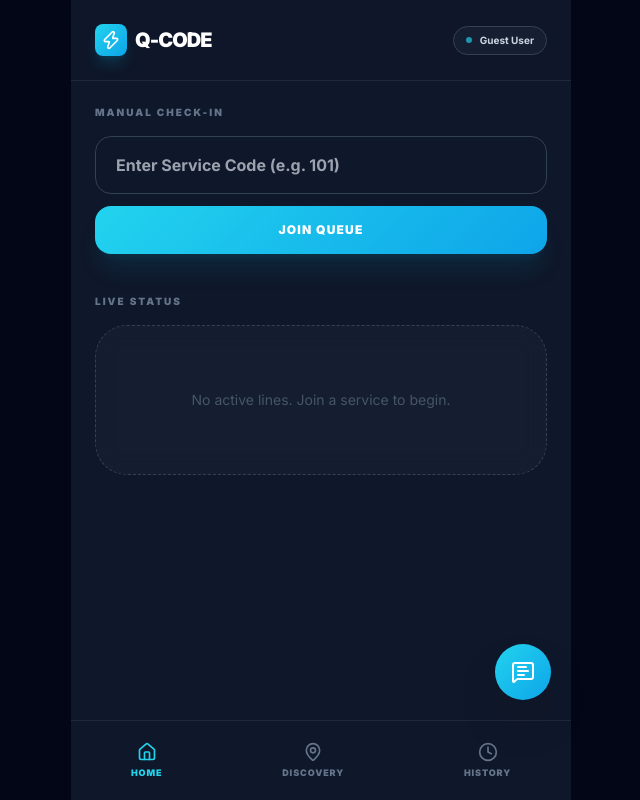
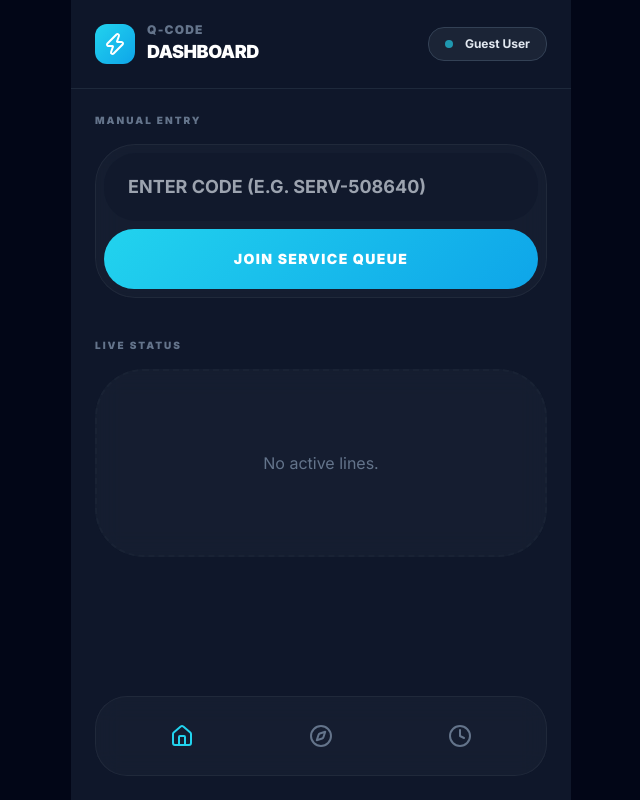
Before and after one commit to aremuelerepa-netizen/Q-code, a Flask app: page /userpage in a window 1280 px wide. Shown: the whole page, without its empty margins (319-959 px from the left). Run offline with Flask 3, Linux system fonts and the light colour scheme; the visitor is signed in with stand-in values (Sample User, id 1); some libraries are stand-ins or nearby versions.

Commit message:
Update Userpage.html

```diff
--- a/Queue Code/templates/Userpage.html
+++ b/Queue Code/templates/Userpage.html
@@ -10,136 +10,189 @@
     <script src="https://cdn.tailwindcss.com"></script>
     <script src="https://unpkg.com/lucide@latest"></script>
     <style>
-        body { font-family: 'Inter', sans-serif; background: #020617; color: white; margin: 0; overflow: hidden; }
-        .app-shell { max-width: 500px; margin: 0 auto; background: #0f172a; height: 100vh; display: flex; flex-direction: column; position: relative; }
-        .content-area { flex: 1; overflow-y: auto; padding-bottom: 100px; }
+        body { font-family: 'Inter', sans-serif; background: #020617; color: white; margin: 0; overflow: hidden; height: 100vh; }
+        .app-shell { max-width: 500px; margin: 0 auto; background: #0f172a; height: 100vh; display: flex; flex-direction: column; position: relative; padding-bottom: env(safe-area-inset-bottom); }
+        .content-area { flex: 1; overflow-y: auto; padding-bottom: 120px; -webkit-overflow-scrolling: touch; }
         .glass-card { background: rgba(30, 41, 59, 0.4); border: 1px solid rgba(255, 255, 255, 0.05); backdrop-filter: blur(12px); }
         .btn-cyan { background: linear-gradient(135deg, #22d3ee 0%, #0ea5e9 100%); transition: all 0.2s; }
         .btn-cyan:active { transform: scale(0.95); }
-        .ai-fab { position: absolute; bottom: 100px; right: 20px; z-index: 50; }
-        #chat-ui { position: absolute; bottom: 100px; right: 20px; width: 320px; height: 450px; z-index: 60; display: none; flex-direction: column; border: 1px solid rgba(34, 211, 238, 0.3); border-radius: 24px; }
-        .page { display: none; animation: fadeIn 0.4s ease-out; }
+
+        .page { display: none; animation: fadeIn 0.4s cubic-bezier(0.4, 0, 0.2, 1); }
         .page.active { display: block; }
-        @keyframes fadeIn { from { opacity: 0; transform: translateY(10px); } to { opacity: 1; transform: translateY(0); } }
+        @keyframes fadeIn { from { opacity: 0; transform: translateY(15px); } to { opacity: 1; transform: translateY(0); } }
 
-        /* Locked Feature Style */
-        .locked-overlay { background: rgba(15, 23, 42, 0.8); backdrop-filter: blur(4px); }
+        /* Premium Ticket Style */
+        .ticket-cutout { position: relative; overflow: hidden; }
+        .ticket-cutout::before, .ticket-cutout::after { content: ''; position: absolute; width: 20px; height: 20px; background: #0f172a; border-radius: 50%; top: 50%; transform: translateY(-50%); }
+        .ticket-cutout::before { left: -10px; }
+        .ticket-cutout::after { right: -10px; }
+
+        .modal-backdrop { background: rgba(2, 6, 23, 0.9); backdrop-filter: blur(8px); }
     </style>
 </head>
 
 <body>
 
     <div class="app-shell">
-        <header class="p-6 flex justify-between items-center bg-slate-900/80 border-b border-slate-800 shrink-0 backdrop-blur-md">
-            <div class="flex items-center gap-2">
-                <div class="w-8 h-8 btn-cyan rounded-lg flex items-center justify-center text-white shadow-lg shadow-cyan-500/20">
-                    <i data-lucide="zap" class="w-5 h-5"></i>
+        <header class="p-6 flex justify-between items-center bg-slate-900/90 border-b border-slate-800 shrink-0 backdrop-blur-xl z-50">
+            <div class="flex items-center gap-3">
+                <div class="w-10 h-10 btn-cyan rounded-xl flex items-center justify-center text-white">
+                    <i data-lucide="zap" class="w-6 h-6"></i>
                 </div>
-                <span class="text-xl font-black tracking-tighter uppercase">Q-CODE</span>
+                <div>
+                    <span class="text-xs font-black text-slate-500 uppercase tracking-widest block leading-none mb-1">Q-CODE</span>
+                    <span class="text-lg font-black tracking-tight uppercase leading-none">DASHBOARD</span>
+                </div>
             </div>
-            <div onclick="showUpgradeModal()" class="cursor-pointer bg-slate-800/50 px-3 py-1.5 rounded-full border border-slate-700 flex items-center gap-2">
-                <div class="w-1.5 h-1.5 bg-cyan-400 rounded-full animate-pulse"></div>
-                <span id="user-display-name" class="text-[10px] font-bold text-slate-300">Guest User</span>
+            <div onclick="showUpgradeModal()" class="cursor-pointer bg-slate-800/80 px-4 py-2 rounded-2xl border border-slate-700 flex items-center gap-3">
+                <div class="w-2 h-2 bg-cyan-400 rounded-full animate-pulse"></div>
+                <span id="user-display-name" class="text-xs font-bold text-slate-200">
+                    {% if email %}{{ email.split('@')[0] }}{% else %}Guest User{% endif %}
+                </span>
             </div>
         </header>
 
         <div class="content-area p-6">
             <div id="page-home" class="page active">
                 <div class="mb-10">
-                    <p class="text-[10px] font-black text-slate-500 uppercase tracking-[0.2em] mb-4">Manual Check-In</p>
-                    <div class="space-y-3">
-                        <input type="text" id="joinInput" placeholder="Enter Service Code (e.g. 101)"
-                            class="w-full bg-slate-900 border border-slate-700 rounded-2xl px-5 py-4 text-white font-bold outline-none focus:border-cyan-400 transition-all">
-                        <button onclick="handleJoin()" class="w-full py-4 btn-cyan rounded-2xl font-black text-white shadow-xl shadow-cyan-500/10 uppercase tracking-widest text-xs">Join Queue</button>
+                    <p class="text-[10px] font-black text-slate-500 uppercase tracking-[0.2em] mb-4">Manual Entry</p>
+                    <div class="glass-card p-2 rounded-[2.5rem] flex flex-col gap-2">
+                        <input type="text" id="joinInput" placeholder="Enter Code (e.g. SERV-508640)"
+                            class="w-full bg-slate-900/50 border-none rounded-[2rem] px-6 py-5 text-white font-bold text-lg outline-none uppercase">
+                        <button onclick="handleJoin()" class="w-full py-5 btn-cyan rounded-[2rem] font-black text-white uppercase tracking-widest text-sm">Join Service Queue</button>
                     </div>
                 </div>
 
                 <div id="active-queues" class="space-y-4">
                     <p class="text-[10px] font-black text-slate-500 uppercase tracking-[0.2em]">Live Status</p>
-                    <div id="empty-state" class="text-center py-16 glass-card rounded-[2rem] border-dashed border-slate-700">
-                        <p class="text-slate-600 text-sm">No active lines. Join a service to begin.</p>
+
+                    <div id="empty-state" class="text-center py-20 glass-card rounded-[3rem] border-2 border-dashed border-slate-800/50">
+                        <p class="text-slate-500 font-medium px-10">No active lines.</p>
+                    </div>
+
+                    <div id="live-ticket-container" class="hidden">
+                        <div class="glass-card rounded-[2.5rem] ticket-cutout p-8">
+                            <div class="flex justify-between items-start mb-6">
+                                <div>
+                                    <h2 id="service-name-display" class="text-2xl font-black text-white">---</h2>
+                                    <p id="status-tag" class="text-cyan-400 font-bold text-xs uppercase tracking-widest">Waiting</p>
+                                </div>
+                                <div class="text-right">
+                                    <div id="queue-position" class="text-4xl font-black text-white">#0</div>
+                                </div>
+                            </div>
+                        </div>
                     </div>
                 </div>
             </div>
+        </div>
 
-            <div id="page-near" class="page">
-                <p class="text-[10px] font-black text-slate-500 uppercase tracking-[0.2em] mb-6">Discovery</p>
-                <div id="near-list" class="space-y-4"></div>
-            </div>
-
-            <div id="page-history" class="page relative">
-                <p class="text-[10px] font-black text-slate-500 uppercase tracking-[0.2em] mb-6">Visit History</p>
-                <div id="history-locked" class="glass-card p-8 rounded-3xl text-center space-y-4">
-                    <div class="w-12 h-12 bg-cyan-400/10 text-cyan-400 rounded-full flex items-center justify-center mx-auto"><i data-lucide="lock" class="w-6 h-6"></i></div>
-                    <h4 class="font-bold">Unlock History</h4>
-                    <p class="text-xs text-slate-400">Add an email to your account to save your visit history across all devices.</p>
-                    <button onclick="showUpgradeModal()" class="w-full py-3 btn-cyan rounded-xl text-[10px] font-black uppercase">Secure My Account</button>
+        <div id="notifModal" class="fixed inset-0 z-[200] hidden flex items-center justify-center p-8 modal-backdrop">
+            <div class="glass-card w-full max-w-sm rounded-[3rem] p-10 text-center space-y-6 border-cyan-500/30">
+                <div id="notif-icon" class="w-16 h-16 bg-cyan-400/10 text-cyan-400 rounded-full flex items-center justify-center mx-auto">
+                    <i data-lucide="bell" class="w-8 h-8"></i>
                 </div>
-                <div id="history-list" class="hidden space-y-3"></div>
+                <h3 id="notif-title" class="text-xl font-black">Notification</h3>
+                <p id="notif-msg" class="text-xs text-slate-400"></p>
+                <button onclick="closeModal('notifModal')" class="w-full py-4 btn-cyan rounded-2xl font-black text-xs uppercase">Dismiss</button>
             </div>
         </div>
 
-        <div id="upgradeModal" class="fixed inset-0 bg-slate-950/90 z-[100] hidden flex items-center justify-center p-6">
-            <div class="glass-card w-full max-w-sm rounded-[2rem] p-8 text-center space-y-6">
-                <h3 class="text-xl font-black">Save Your Spot</h3>
-                <p class="text-xs text-slate-400 leading-relaxed">Linking your email allows us to notify you when it's your turn and keeps your Q-CODE safe.</p>
-                <input type="email" id="upgradeEmail" placeholder="Enter your email" class="w-full bg-slate-900 border border-slate-700 rounded-xl px-4 py-3 text-sm outline-none focus:border-cyan-400">
-                <button onclick="submitUpgrade()" class="w-full py-4 btn-cyan rounded-xl font-black text-xs uppercase tracking-widest">Upgrade Account</button>
-                <button onclick="closeUpgradeModal()" class="text-slate-500 text-[10px] font-bold uppercase">Maybe Later</button>
+        <div id="endCodeModal" class="fixed inset-0 z-[300] hidden flex items-center justify-center p-8 modal-backdrop">
+            <div class="glass-card w-full max-w-sm rounded-[3rem] p-10 text-center space-y-6 border-green-500/30">
+                <div class="w-20 h-20 bg-green-500/20 text-green-400 rounded-full flex items-center justify-center mx-auto animate-bounce">
+                    <i data-lucide="check-circle" class="w-10 h-10"></i>
+                </div>
+                <h3 class="text-2xl font-black">Your Turn!</h3>
+                <p class="text-xs text-slate-400">Please provide the <b>End Code</b> from the admin to complete your session.</p>
+                <input type="text" id="endCodeInput" placeholder="Enter End Code" class="w-full bg-slate-900 border border-slate-700 rounded-2xl px-4 py-4 text-center text-white font-bold uppercase">
+                <button onclick="verifyEndCode()" class="w-full py-5 bg-green-500 rounded-2xl font-black text-white uppercase text-xs">Verify & Finish</button>
             </div>
         </div>
 
-        <button onclick="toggleChat()" class="ai-fab w-14 h-14 btn-cyan rounded-full shadow-2xl flex items-center justify-center">
-            <i data-lucide="message-square-text" class="text-white w-6 h-6"></i>
-        </button>
-
-        <nav class="absolute bottom-0 left-0 right-0 h-20 bg-slate-900 border-t border-slate-800 flex justify-around items-center z-40">
-            <button onclick="nav('home')" id="nav-home" class="flex flex-col items-center gap-1 text-cyan-400">
-                <i data-lucide="home" class="w-5 h-5"></i><span class="text-[9px] font-black uppercase tracking-widest">Home</span>
-            </button>
-            <button onclick="nav('near')" id="nav-near" class="flex flex-col items-center gap-1 text-slate-500">
-                <i data-lucide="map-pin" class="w-5 h-5"></i><span class="text-[9px] font-black uppercase tracking-widest">Discovery</span>
-            </button>
-            <button onclick="nav('history')" id="nav-history" class="flex flex-col items-center gap-1 text-slate-500">
-                <i data-lucide="clock" class="w-5 h-5"></i><span class="text-[9px] font-black uppercase tracking-widest">History</span>
-            </button>
+        <nav class="absolute bottom-6 left-6 right-6 h-20 glass-card rounded-[2rem] flex justify-around items-center z-40 px-4">
+            <button onclick="nav('home')" class="text-cyan-400"><i data-lucide="home"></i></button>
+            <button onclick="nav('near')" class="text-slate-500"><i data-lucide="compass"></i></button>
+            <button onclick="nav('history')" class="text-slate-500"><i data-lucide="clock"></i></button>
         </nav>
     </div>
 
     <script>
         lucide.createIcons();
+        let activeTicketId = null;
 
-        function nav(p) {
-            document.querySelectorAll('.page').forEach(page => page.classList.remove('active'));
-            document.getElementById('page-' + p).classList.add('active');
-            document.querySelectorAll('nav button').forEach(btn => btn.classList.replace('text-cyan-400', 'text-slate-500'));
-            document.getElementById('nav-' + p).classList.replace('text-slate-500', 'text-cyan-400');
-            if (p === 'near') renderNear();
+        function showModal(id, title, msg) {
+            if(title) document.getElementById('notif-title').innerText = title;
+            if(msg) document.getElementById('notif-msg').innerText = msg;
+            document.getElementById(id).classList.remove('hidden');
         }
 
-        function showUpgradeModal() { document.getElementById('upgradeModal').classList.remove('hidden'); }
-        function closeUpgradeModal() { document.getElementById('upgradeModal').classList.add('hidden'); }
+        function closeModal(id) { document.getElementById(id).classList.add('hidden'); }
 
-        async function submitUpgrade() {
-            const email = document.getElementById('upgradeEmail').value;
-            if(!email) return alert("Email required");
+        async function handleJoin() {
+            const code = document.getElementById('joinInput').value.trim().toUpperCase();
+            if(!code) return showModal('notifModal', 'Error', 'Please enter a service code.');
 
             try {
-                const res = await fetch('/api/auth/upgrade-identity', {
+                const res = await fetch('/api/queue/join', {
                     method: 'POST',
                     headers: {'Content-Type': 'application/json'},
-                    body: JSON.stringify({ email })
+                    body: JSON.stringify({
+                        service_code: code,
+                        visitor_name: document.getElementById('user-display-name').innerText
+                    })
                 });
-                if(res.ok) {
-                    document.getElementById('user-display-name').innerText = email.split('@')[0];
-                    closeUpgradeModal();
-                    alert("Account upgraded! History unlocked.");
+                const data = await res.json();
+                if(data.status === 'success') {
+                    activeTicketId = data.ticket_id;
+                    showModal('notifModal', 'Joined!', `You are position #${data.position} in the queue.`);
+                    updateUI(data);
+                    startStatusPolling();
+                } else {
+                    showModal('notifModal', 'Invalid Code', 'That service code was not recognized.');
                 }
-            } catch (e) { alert("Upgrade failed."); }
+            } catch(e) { showModal('notifModal', 'System Error', 'Could not connect to server.'); }
         }
 
-        // ... existing handleJoin, renderHome, renderNear logic goes here ...
-        // Note: Ensure handleJoin calls the backend api/auth/join-frictionless if needed
+        function updateUI(data) {
+            document.getElementById('empty-state').classList.add('hidden');
+            document.getElementById('live-ticket-container').classList.remove('hidden');
+            document.getElementById('service-name-display').innerText = data.service_name;
+            document.getElementById('queue-position').innerText = "#" + data.position;
+        }
+
+        // Logic to check if it's the user's turn
+        function startStatusPolling() {
+            setInterval(async () => {
+                if(!activeTicketId) return;
+                const res = await fetch(`/api/queue/status/${activeTicketId}`);
+                const data = await res.json();
+
+                document.getElementById('queue-position').innerText = "#" + data.position;
+
+                // If position is 0 or "Serving", trigger the End Code Modal
+                if(data.position === 0 || data.status === 'serving') {
+                    document.getElementById('endCodeModal').classList.remove('hidden');
+                }
+            }, 5000);
+        }
+
+        async function verifyEndCode() {
+            const endCode = document.getElementById('endCodeInput').value.trim().toUpperCase();
+            const res = await fetch('/api/queue/complete', {
+                method: 'POST',
+                headers: {'Content-Type': 'application/json'},
+                body: JSON.stringify({ ticket_id: activeTicketId, end_code: endCode })
+            });
+            const data = await res.json();
+            if(data.status === 'success') {
+                closeModal('endCodeModal');
+                showModal('notifModal', 'Success', 'Session completed. Thank you!');
+                location.reload();
+            } else {
+                alert("Incorrect End Code. Please ask the admin.");
+            }
+        }
     </script>
 </body>
 </html>
```
